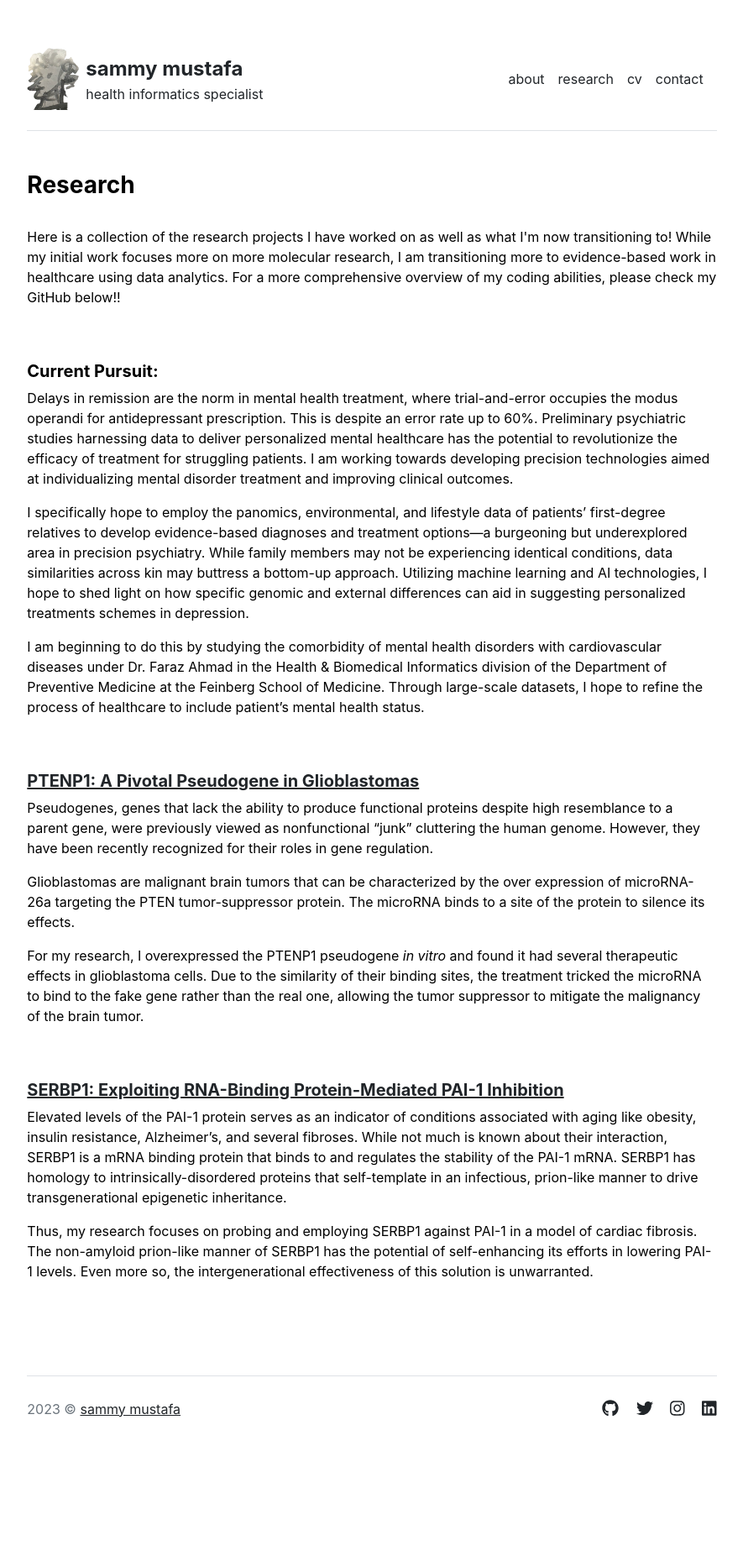
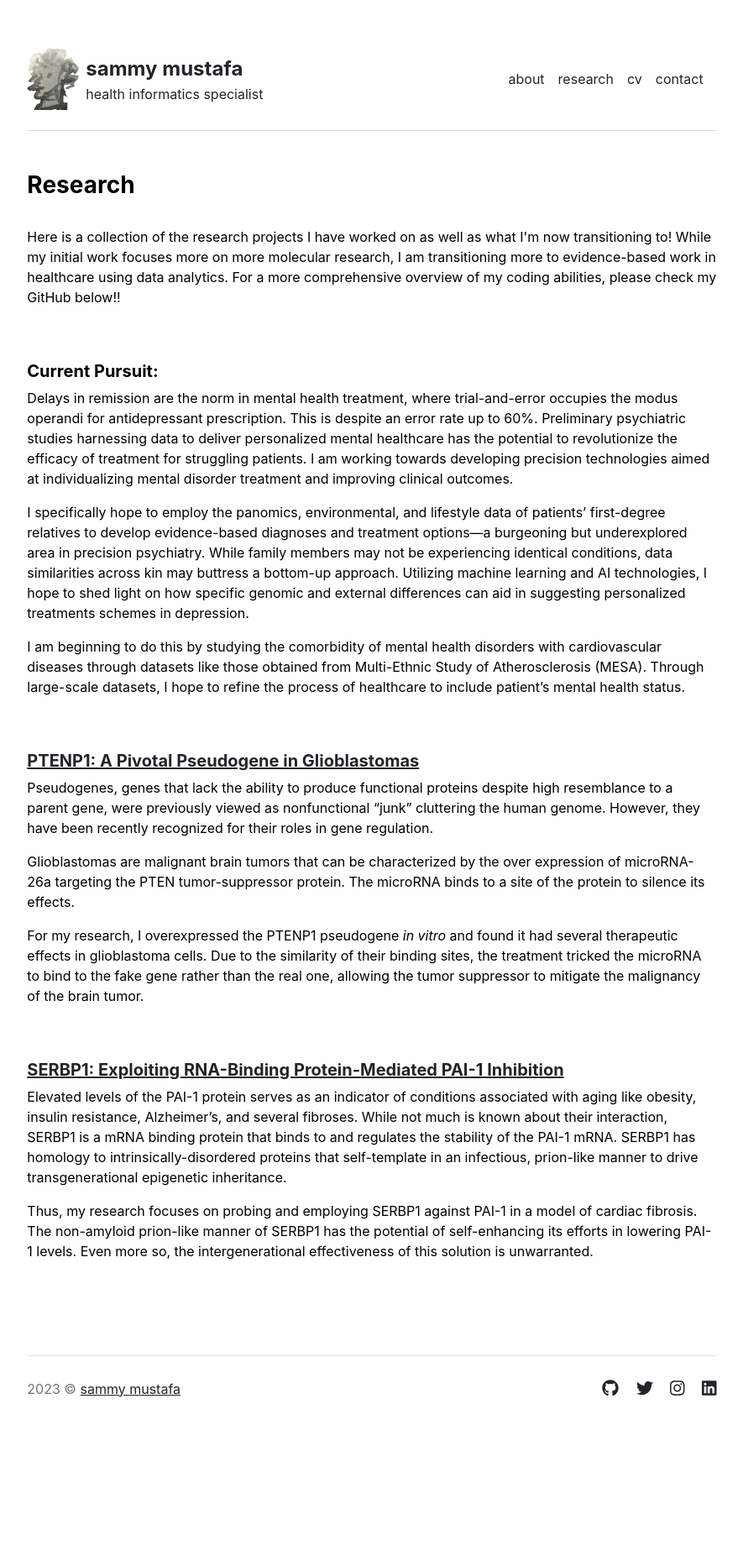
Before and after one commit to sammymustafa/sammymustafa.github.io, a Jekyll site: the page built from research.md, in a window 1280 px wide. Shown: the whole page at 84% size, without its empty margins (197-1082 px from the left). Built offline with Jekyll 4.4.1, drawn with Linux system fonts in a browser that asks for light colours; after the commit the page ends 1829 px from its top, so only the background shows below that.

Commit message:
updated research assoc

```diff
--- a/research.md
+++ b/research.md
@@ -7,4 +7,4 @@ Delays in remission are the norm in mental health treatment, where trial-and-err
 
 I specifically hope to employ the panomics, environmental, and lifestyle data of patients’ first-degree relatives to develop evidence-based diagnoses and treatment options—a burgeoning but underexplored area in precision psychiatry. While family members may not be experiencing identical conditions, data similarities across kin may buttress a bottom-up approach. Utilizing machine learning and AI technologies, I hope to shed light on how specific genomic and external differences can aid in suggesting personalized treatments schemes in depression.
 
-I am beginning to do this by studying the comorbidity of mental health disorders with cardiovascular diseases under Dr. Faraz Ahmad in the Health & Biomedical Informatics division of the Department of Preventive Medicine at the Feinberg School of Medicine. Through large-scale datasets, I hope to refine the process of healthcare to include patient's mental health status.
+I am beginning to do this by studying the comorbidity of mental health disorders with cardiovascular diseases through datasets like those obtained from Multi-Ethnic Study of Atherosclerosis (MESA). Through large-scale datasets, I hope to refine the process of healthcare to include patient's mental health status.
```
